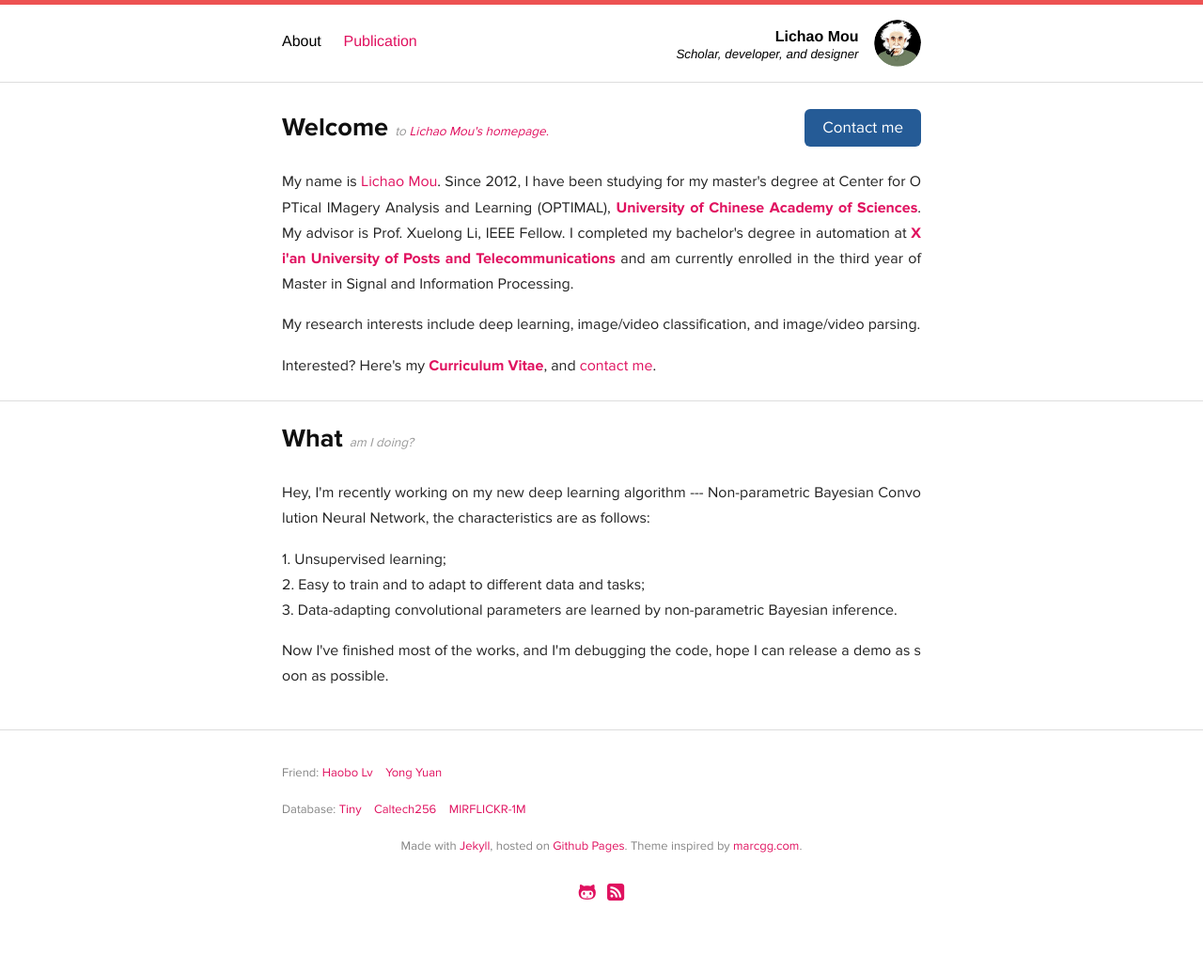
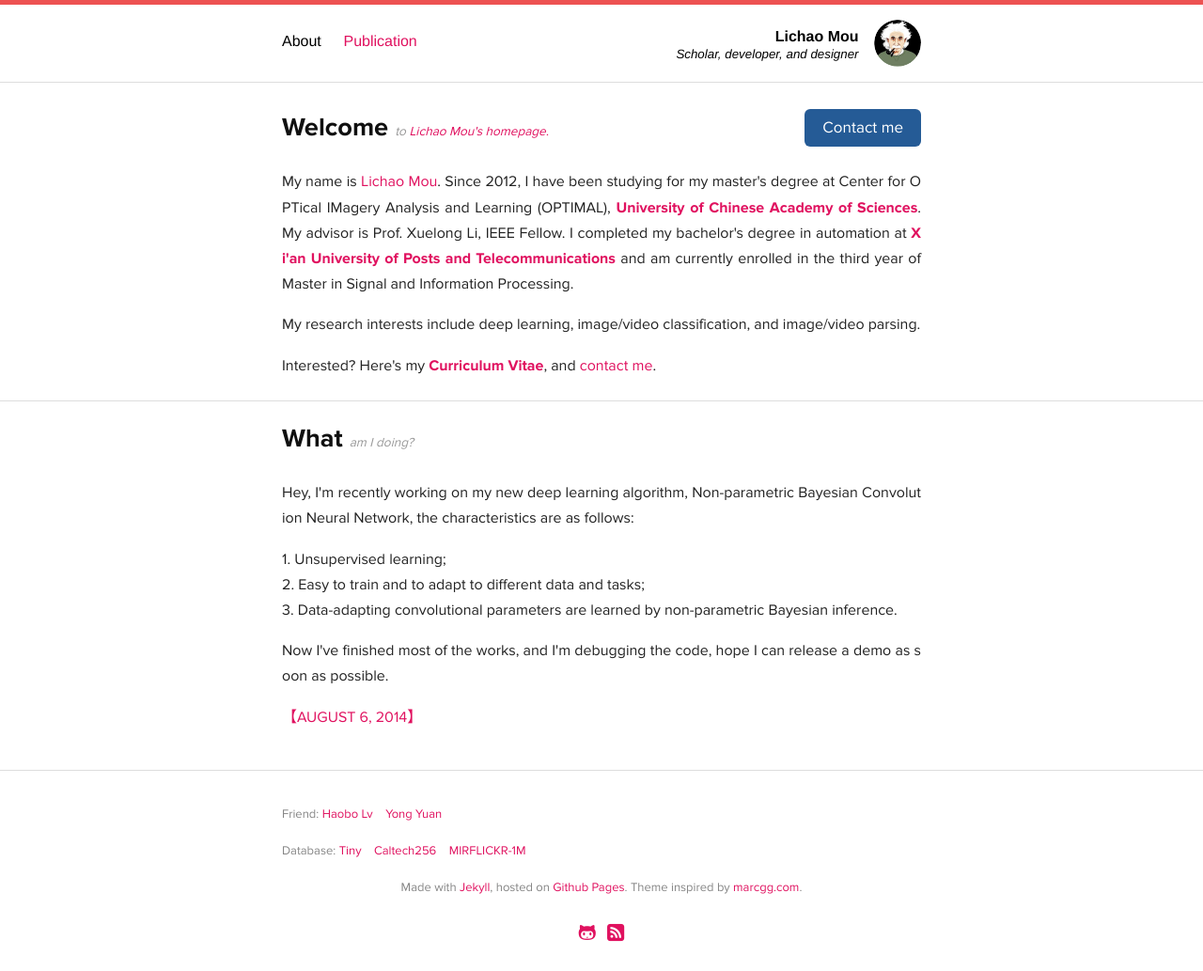
Before and after one commit to Raphael-Mou/raphael-mou.github.com, a Jekyll site: the page built from index.html, in a window 1280 px wide. Shown: the whole page at 94% size. Built offline with Jekyll 4.4.1, drawn with Linux system fonts in a browser that asks for light colours; Markdown is read by kramdown in place of the engine named in the settings; before the commit the page ends 990 px from its top, so only the background shows below that.

Commit message:
Update index.html

```diff
--- a/index.html
+++ b/index.html
@@ -54,7 +54,7 @@ description: My name is Lichao Mou. Since 2012, I have been studying for my mast
     </span>
   </h1>
   <p>
-    Hey, I'm recently working on my new deep learning algorithm --- Non-parametric Bayesian Convolution Neural Network, the characteristics are as follows:  <!--<strong itemprop="role">interim CTO</strong>.--><!--  in <span itemprop="location">Paris</span>. -->
+    Hey, I'm recently working on my new deep learning algorithm, Non-parametric Bayesian Convolution Neural Network, the characteristics are as follows:  <!--<strong itemprop="role">interim CTO</strong>.--><!--  in <span itemprop="location">Paris</span>. -->
   </p>
 
   <p>
@@ -67,6 +67,10 @@ description: My name is Lichao Mou. Since 2012, I have been studying for my mast
     Now I've finished most of the works, and I'm debugging the code, hope I can release a demo as soon as possible.
   </p>
 
+  <p>
+    <a href="" rel="alternate" hreflang="cn">【AUGUST 6, 2014】</a>
+  </p>
+
  <!-- <p>
     Depending on where you are, I can implement <strong>agile</strong> (Scrum)
     and <strong>best practices</strong> (<acronym title="Test-Driven Development">TDD</acronym>, Continous Integration) in your existing team or contractors. This is very important especially if you
```
